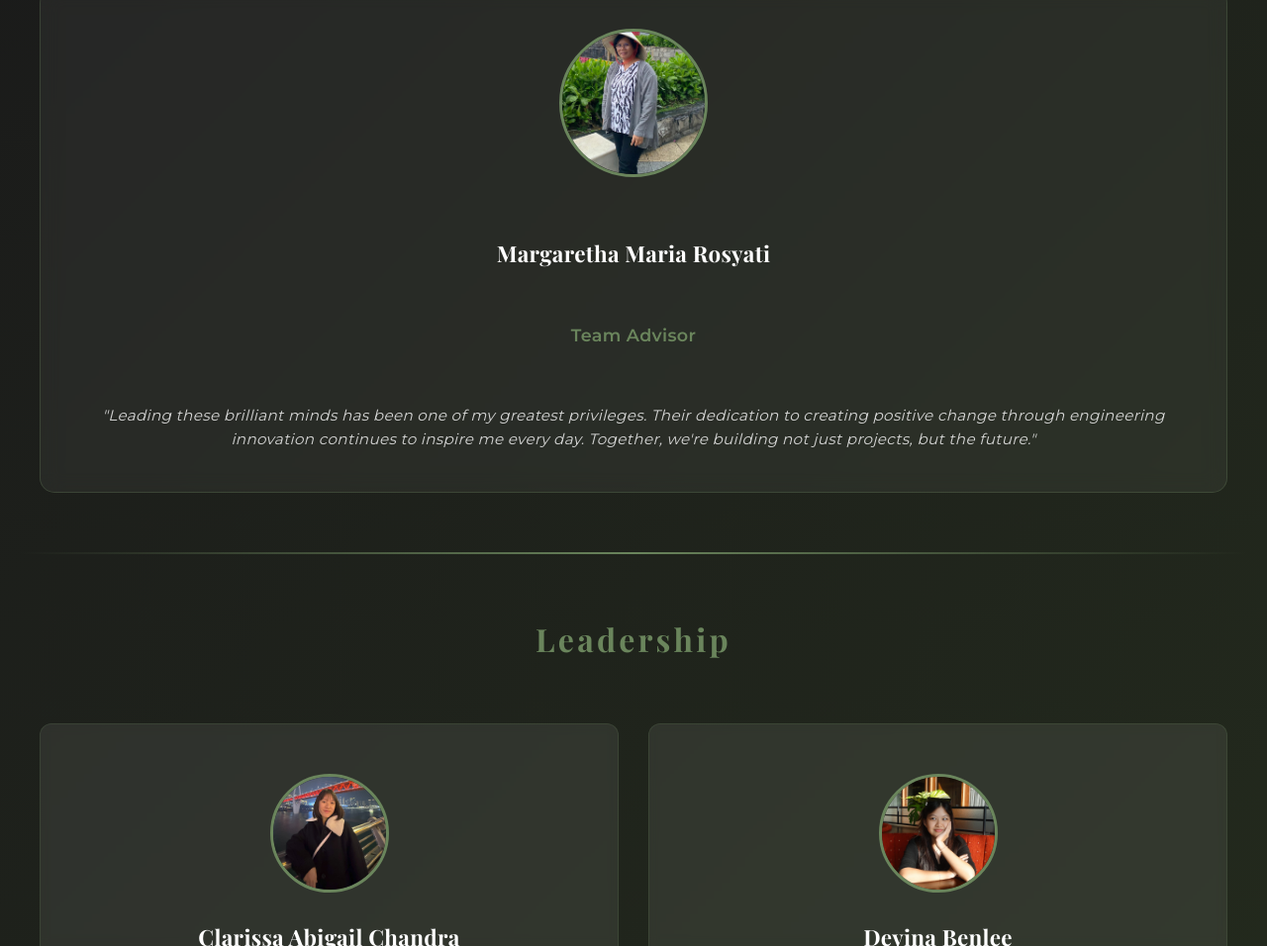
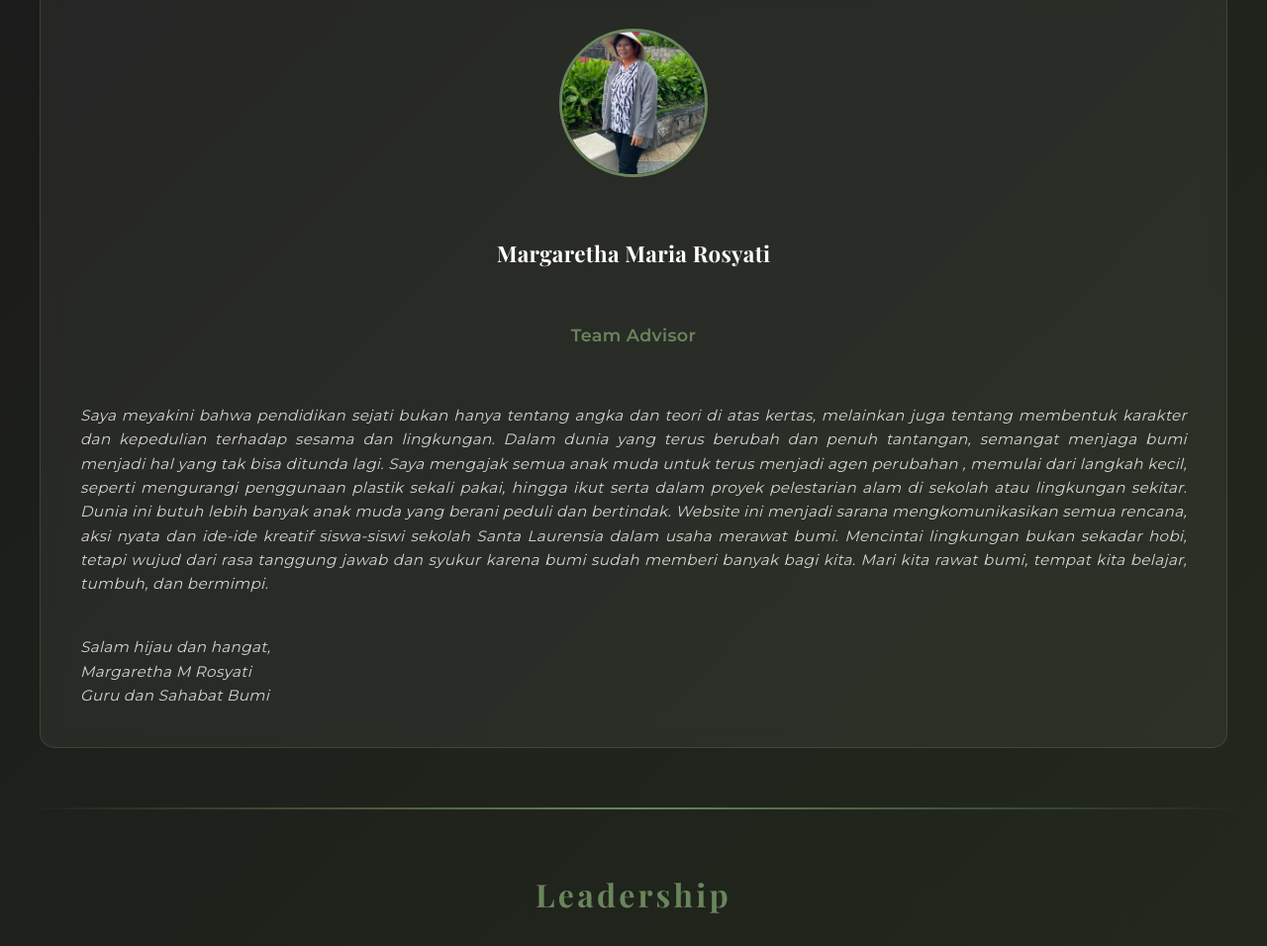
Before and after one commit to UnityInAction/UiA, a plain HTML site: page members.html in a window 1280 px wide. Shown: the part 1176-2132 px from the top of the page at 99% size. Drawn offline with nearby package versions, Linux system fonts and the light colour scheme.

Commit message:
Update members.html

```diff
--- a/members.html
+++ b/members.html
@@ -533,7 +533,7 @@
 
 .teacher-profile {
     grid-template-columns: 1fr;
-    text-align: center;
+    text-align: justify;
     background: rgba(255, 255, 255, 0.05);
     padding: 40px;
     border-radius: 15px;
@@ -597,6 +597,7 @@
     font-size: 1.4rem;
     margin-bottom: 10px;
     color: var(--text-light);
+    text-align: center;
 }
 
 .profile-role {
@@ -604,6 +605,7 @@
     font-weight: 600;
     margin-bottom: 15px;
     font-size: 1.1rem;
+    text-align: center;
 }
 
 .profile-description {
@@ -673,7 +675,15 @@
         <img src="advisor-rosyati.jpeg" alt="Teacher" class="profile-image">
         <h3 class="profile-name">Margaretha Maria Rosyati</h3>
         <p class="profile-role">Team Advisor</p>
-        <p class="profile-description">"Leading these brilliant minds has been one of my greatest privileges. Their dedication to creating positive change through engineering innovation continues to inspire me every day. Together, we're building not just projects, but the future."</p>
+        <p class="profile-description">Saya meyakini bahwa pendidikan sejati bukan hanya tentang angka dan teori di atas kertas, melainkan juga tentang membentuk karakter dan kepedulian terhadap sesama dan lingkungan. Dalam dunia yang terus berubah dan penuh tantangan, semangat menjaga bumi menjadi hal yang tak bisa ditunda lagi.
+Saya mengajak semua anak muda untuk terus menjadi agen perubahan , memulai dari langkah kecil, seperti mengurangi penggunaan plastik sekali pakai, hingga ikut serta dalam proyek pelestarian alam di sekolah atau lingkungan sekitar. Dunia ini butuh lebih banyak anak muda yang berani peduli dan bertindak.
+Website ini menjadi sarana mengkomunikasikan semua rencana, aksi nyata dan ide-ide kreatif siswa-siswi sekolah Santa Laurensia dalam usaha merawat bumi.
+Mencintai lingkungan bukan sekadar hobi, tetapi wujud dari rasa tanggung jawab dan syukur karena bumi sudah memberi banyak bagi kita. Mari kita rawat bumi, tempat kita belajar, tumbuh, dan bermimpi.
+</p>
+<p class="profile-description">Salam hijau dan hangat,<br>
+Margaretha M Rosyati<br>
+Guru dan Sahabat Bumi
+</p>
     </div>
 
     <div class="section-divider"></div>
```
